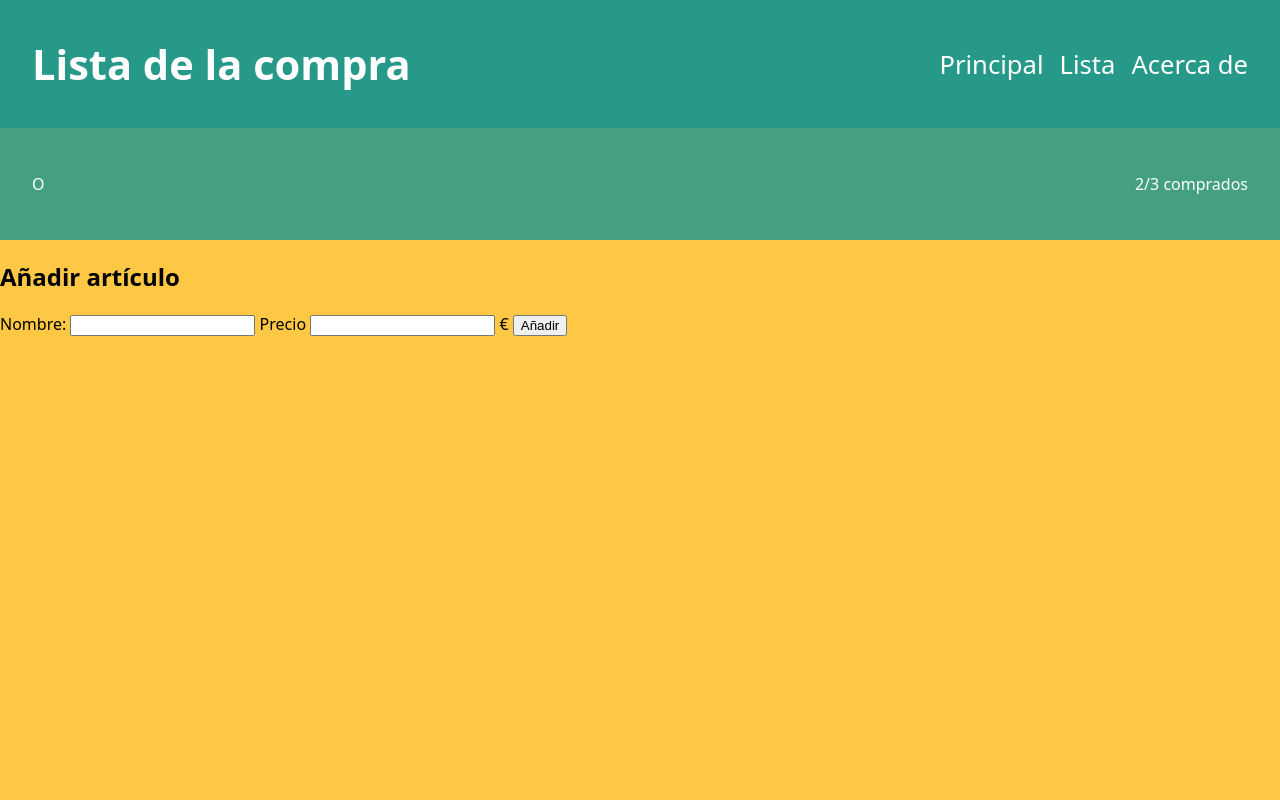
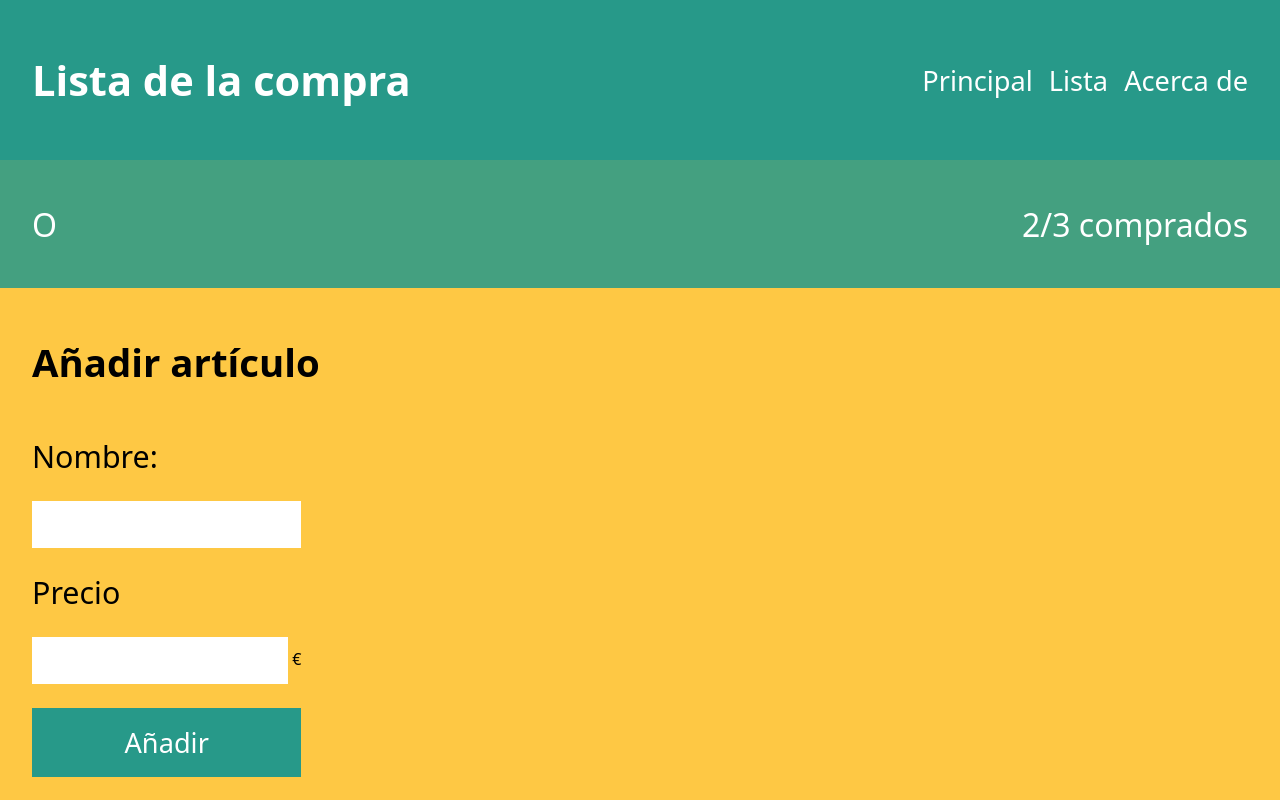
Before and after one commit to jvivesramon/202304-w1ch3-judit-vives, a plain HTML site: page index.html in a window 1280 px wide. Shown: the top 800 px of the page. Drawn offline with Linux system fonts and the light colour scheme.

Commit message:
Add styles to button form in index.html

```diff
--- a/index.html
+++ b/index.html
@@ -37,8 +37,10 @@
         <label for="name">Nombre:</label>
         <input type="text" id="name">
         <label for="price">Precio</label>
-        <input type="number" id="price">
-        <span>€</span>
+        <div>
+          <input type="number" id="price">
+          <span>€</span>
+        </div>
         <button type="submit">Añadir</button>
       </form>
     </section>
--- a/styles.css
+++ b/styles.css
@@ -30,14 +30,14 @@ main section:first-child {
   color: var(--text-color);
   align-items: center;
   padding: 0 2rem;
-  min-height: 8rem;
+  min-height: 10rem;
 }
 
 header ul {
   display: flex;
   list-style-type: none;
   gap: 1rem;
-  font-size: 1.6rem;
+  font-size: 1.7rem;
 }
 
 header h1 {
@@ -46,7 +46,8 @@ header h1 {
 
 main section:first-child.shoping-check {
   background-color: var(--main-shoping-check-background-color);
-  min-height: 7rem;
+  min-height: 8rem;
+  font-size: 2rem;
 }
 
 main section:not(:first-child) {
@@ -55,4 +56,36 @@ main section:not(:first-child) {
   align-items: flex-start;
   min-height: 100vh;
   background-color: var(--main-form-background-color);
+  padding: 1rem 2em;
 }
+
+main section:not(:first-child) h2 {
+  font-size: 2.4rem;
+  padding: 0 0 1rem 0;
+}
+
+main section:not(:first-child) > form {
+  display: flex;
+  flex-direction: column;
+  gap: 1.5rem;
+}
+
+form label {
+  font-size: 1.9rem;
+}
+
+form input {
+  min-width: 16rem;
+  padding: 1rem;
+  border: none;
+}
+
+form button {
+  min-width: 5rem;
+  padding: 1rem;
+  font-size: 1.7rem;
+  font-family: inherit;
+  border: none;
+  background-color: var(--header-background-color);
+  color: var(--text-color);
+}
```
